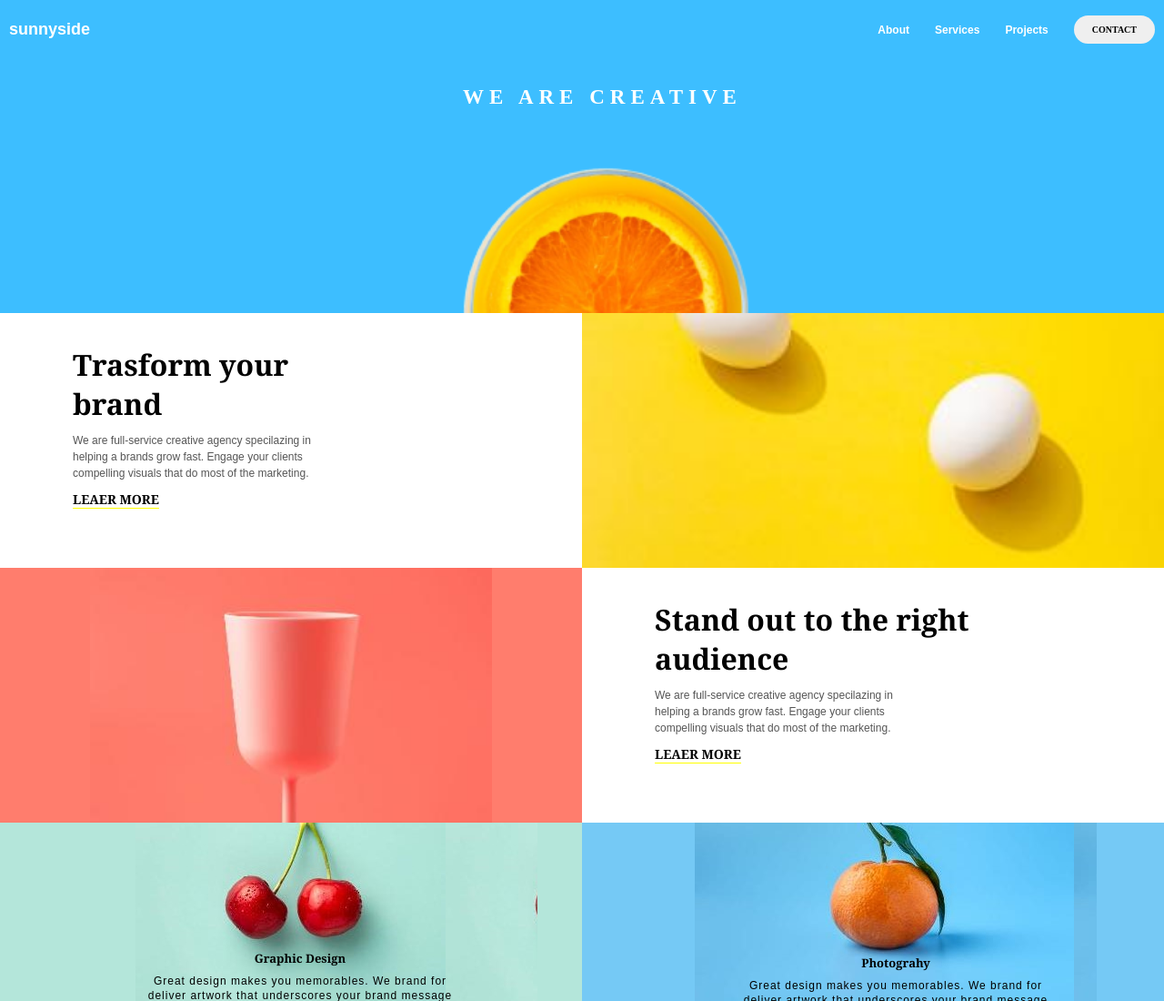
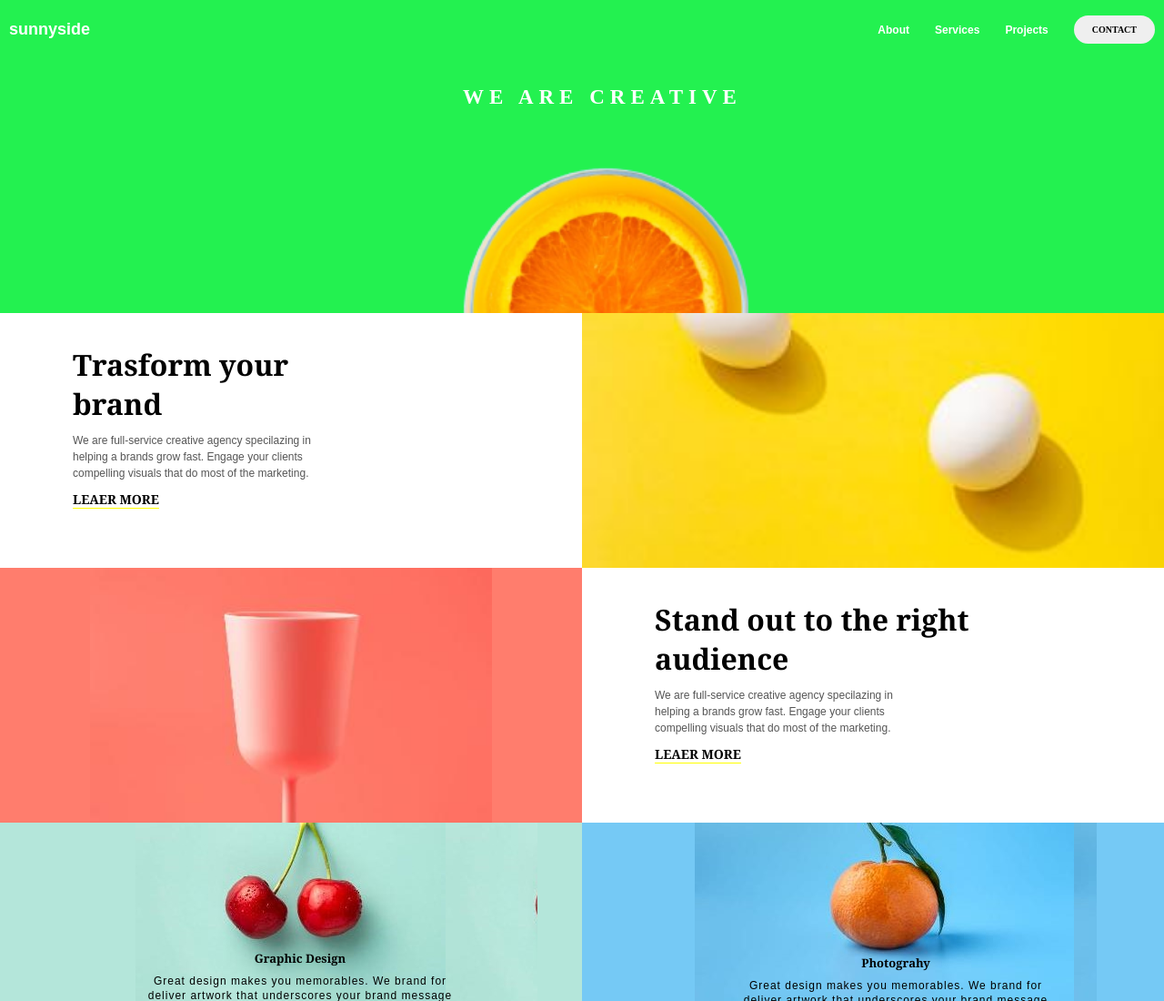
Before and after one commit to MEKUS27/res, a plain HTML site: page index.html in a window 1280 px wide. Shown: the top 1100 px of the page at 91% size. Drawn offline with Linux system fonts and the light colour scheme.

Commit message:
second commit

```diff
--- a/css/style.css
+++ b/css/style.css
@@ -8,7 +8,7 @@
 .navbar {
     width: 100%;
     height: 45;
-    background-color: #3dbeff;
+    background-color: #23f150;
 }
 
 .navbar .navitem {
```
